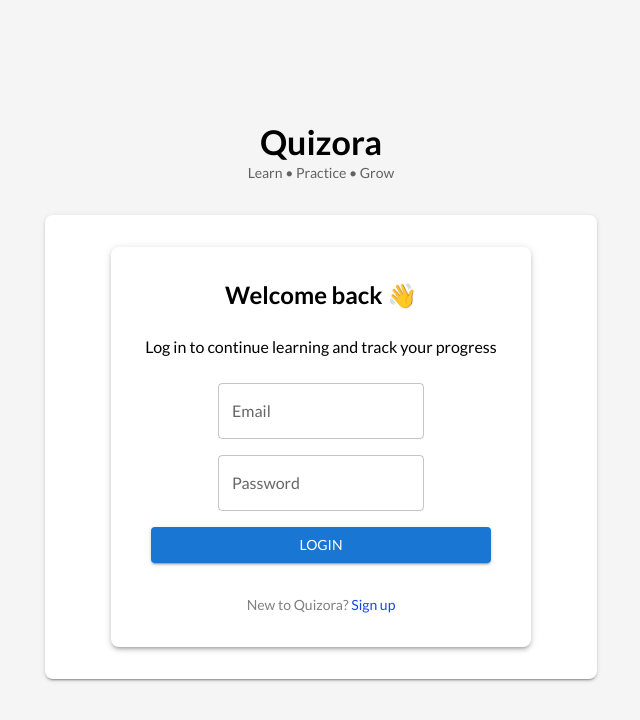
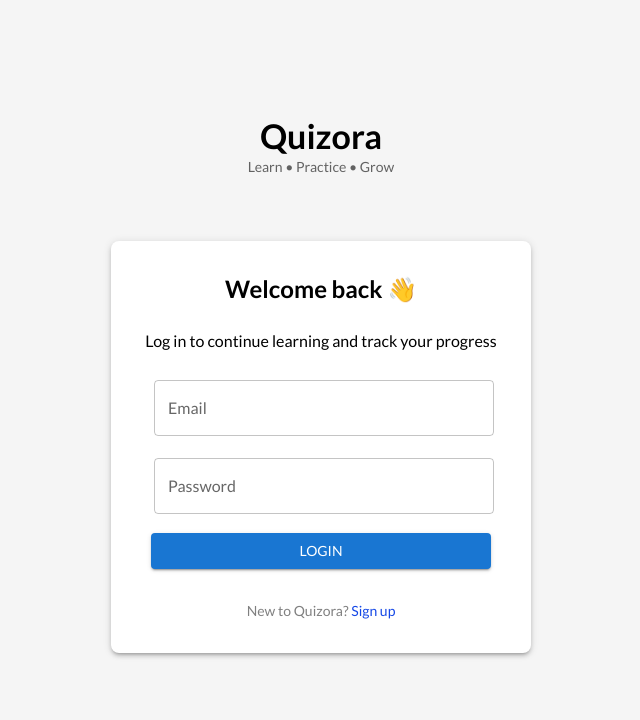
Before and after one commit to MAHasnain/Quiz-react_app, a React (Vite) app: page /login in a window 1280 px wide. Shown: the top 720 px of the page, without its empty margins (319-959 px from the left). Built offline with nearby package versions, Linux system fonts and the light colour scheme; no server answers.

Commit message:
feat: enhance FormikInput styling and remove unnecessary AuthLayout styles; comment out navigate in logout handling

```diff
--- a/src/components/Input/InputField.jsx
+++ b/src/components/Input/InputField.jsx
@@ -2,20 +2,18 @@
 import { TextField } from "@mui/material";
 import { useField } from "formik";
 
-export const FormikInput = ({type, label, ...props }) => {
+export const FormikInput = ({ type, label, ...props }) => {
   const [field, meta] = useField(props);
   const showError = meta.touched && Boolean(meta.error);
 
   return (
-    <div>
-      <TextField
-        {...field}
-        type={type}
-        label={label}
-        error={showError}
-        helperText={showError ? meta.error : ""}
-      />
-    </div>
+    <TextField style={{margin: 3 }}
+      {...field}
+      type={type}
+      label={label}
+      error={showError}
+      helperText={showError ? meta.error : ""}
+    fullWidth/>
   );
 };
 
--- a/src/components/Layout/AuthLayout.jsx
+++ b/src/components/Layout/AuthLayout.jsx
@@ -34,9 +34,6 @@ const AuthLayout = () => {
           <Box
             sx={{
               p: 4,
-              backgroundColor: "#fff",
-              borderRadius: 2,
-              boxShadow: 2,
             }}
           >
             <Outlet />
--- a/src/components/header/Header.jsx
+++ b/src/components/header/Header.jsx
@@ -61,7 +61,7 @@ const Header = () => {
     dispatch(logoutUser());
     persistor.purge();
     handleMenuClose();
-    navigate("/login");
+    // navigate("/login");
   };
 
   // Navigation items
```
